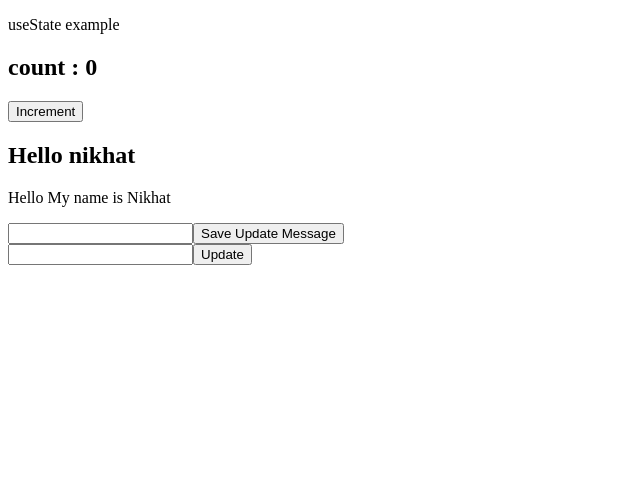
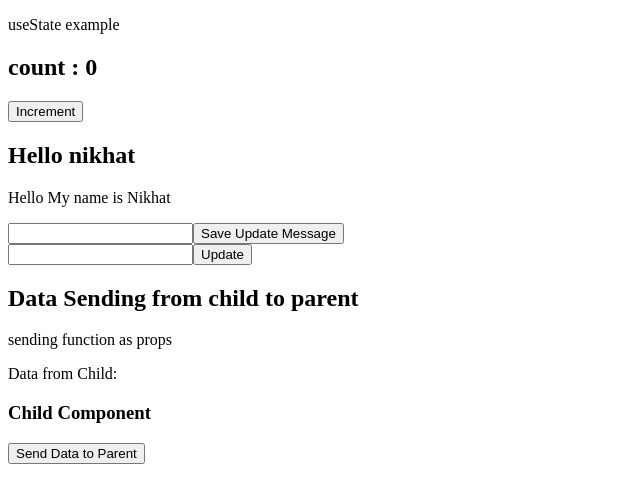
Before and after one commit to 01Nikhat/React_Interview_Question, a React (Vite) app in the folder Interview-Practice/: page / in a window 1280 px wide. Shown: the top 502 px of the page, without its empty margins (0-640 px from the left). Built offline with nearby package versions, Linux system fonts and the light colour scheme.

Commit message:
fourth commit

```diff
--- a/Interview-Practice/src/App.jsx
+++ b/Interview-Practice/src/App.jsx
@@ -4,6 +4,7 @@ import UseState from './React-Hooks/useState'
 import UseProp from './React-Hooks/useProp';
 import GrandParent from './React-Hooks/useContext/GrandParent';
 import UseRef from './React-Hooks/UseRef';
+import Parent from './Child-Parent-Pass-Data/Parent';
 
 function App() {
  const name = "nikhat";
@@ -14,6 +15,7 @@ function App() {
       <UseProp name = {name} />
       <GrandParent />
       <UseRef />
+      <Parent />
     </>
   )
 }
--- /dev/null
+++ b/Interview-Practice/src/Child-Parent-Pass-Data/Child.jsx
@@ -0,0 +1,14 @@
+import React from 'react'
+
+export default function Child({onSendData}) {
+
+  const handleClick = ( ) =>{
+    onSendData("Hello I am calling from child component")
+  }
+  return (
+    <div>
+      <h3>Child Component</h3>
+      <button onClick={handleClick}>Send Data to Parent</button>
+    </div>
+  )
+}
--- /dev/null
+++ b/Interview-Practice/src/Child-Parent-Pass-Data/Parent.jsx
@@ -0,0 +1,18 @@
+import React, { useState } from 'react'
+import Child from './Child';
+
+export default function Parent() {
+  const [data,setData] = useState("");
+
+  const handleDataFromChild = (receiveData) =>{
+      setData(receiveData);
+  }
+  return (
+    <div>
+      <h2>Data Sending from child to parent </h2>
+      <p>sending function as props</p>
+      <p>Data from Child: {data}</p>
+      <Child onSendData = {handleDataFromChild}/>
+    </div>
+  )
+}
```
